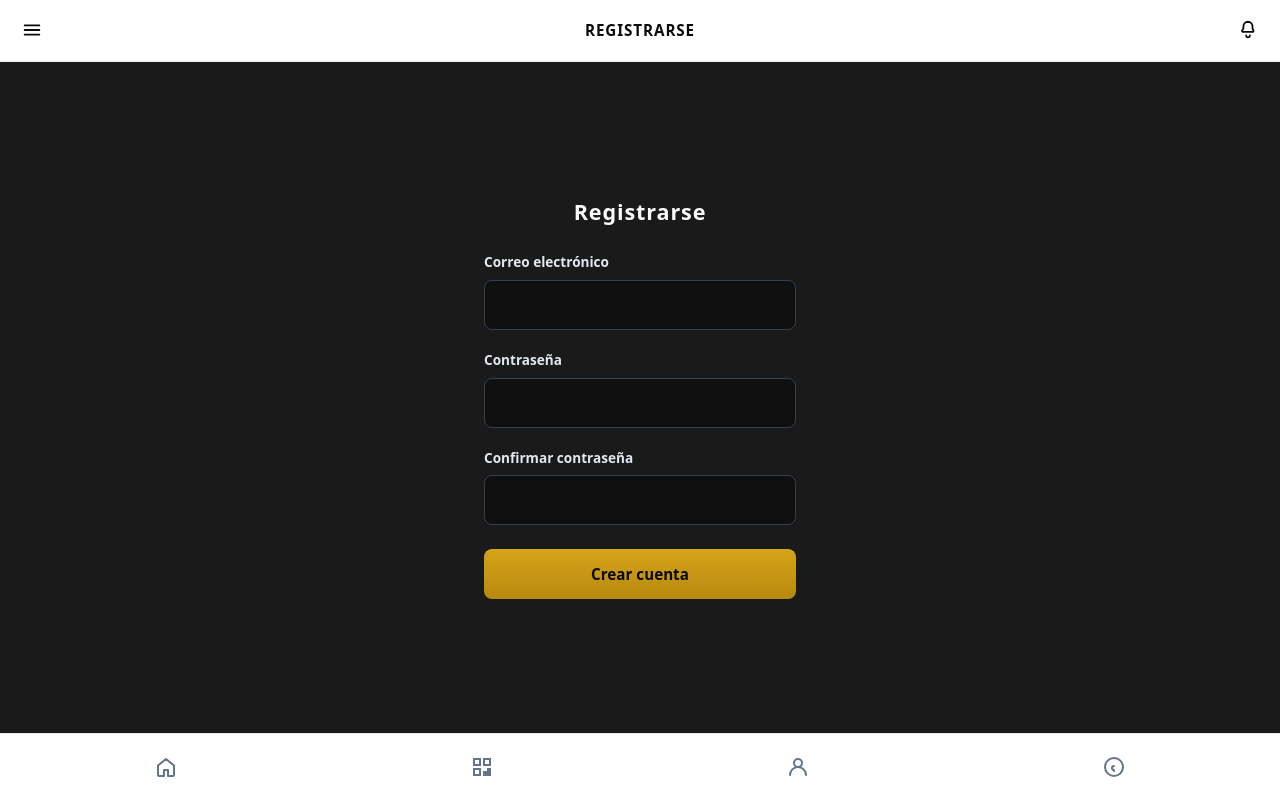
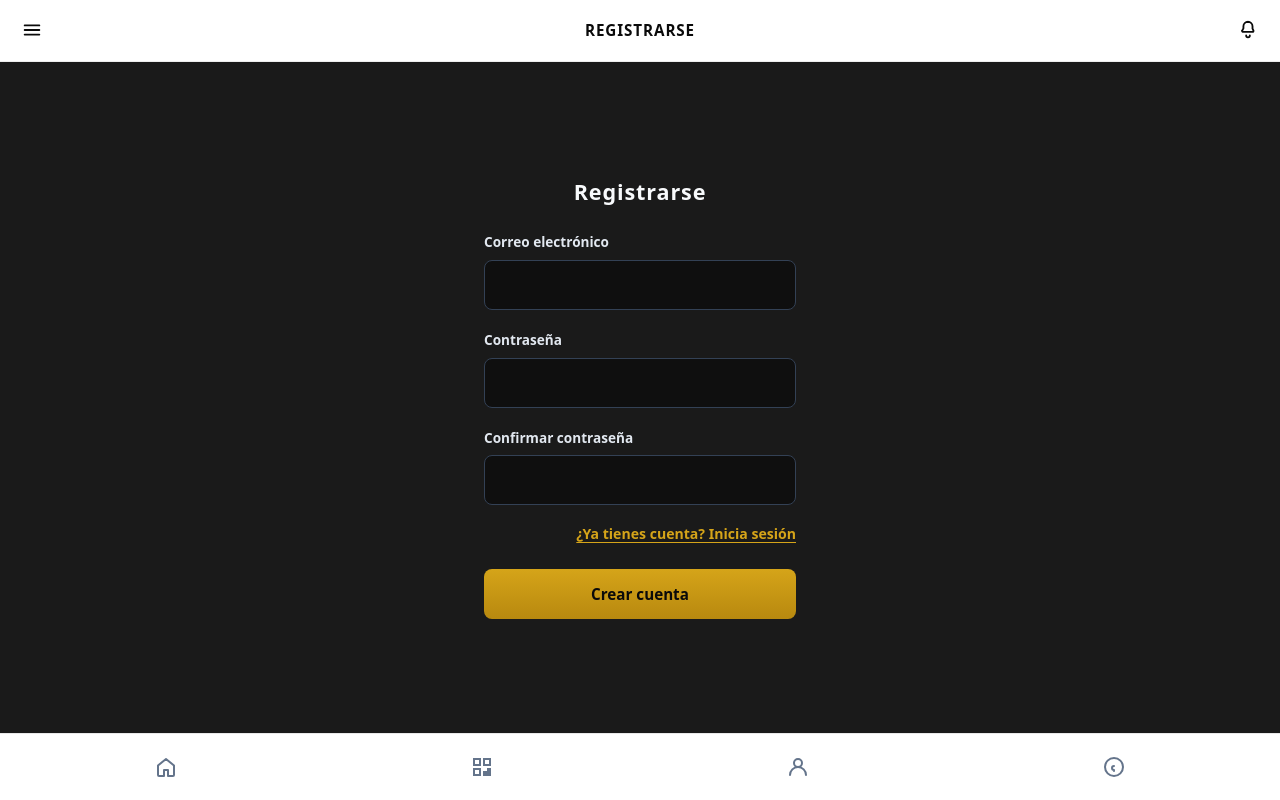
Before and after one commit to ivan049999/proyectoGymTFGA_Fronted, a React (Vite) app: page /registro in a window 1280 px wide. Built offline with nearby package versions, Linux system fonts and the light colour scheme.

Commit message:
Enlace " ¿ Ya tienes cuenta ? , Inicia Sesion " Pagina Registro : He añadido un enlace en la pagina de registro con el texto " ¿ Ya tienes cuenta ? , Inicia Sesion " , que cuando pinchas en ese enlace te vuelve a la pagina del Login ( " Iniciar Sesion " )

```diff
--- a/src/pages/RegisterPage.tsx
+++ b/src/pages/RegisterPage.tsx
@@ -1,5 +1,5 @@
 import { FormEvent, useState } from "react";
-import { useNavigate } from "react-router-dom";
+import { Link, useNavigate } from "react-router-dom";
 
 export function RegisterPage() {
   const navigate = useNavigate();
@@ -71,6 +71,11 @@ export function RegisterPage() {
             minLength={6}
           />
         </div>
+        <p className="login-register-row">
+          <Link to="/login" className="login-register-link">
+            ¿Ya tienes cuenta? Inicia sesión
+          </Link>
+        </p>
         {error ? <p className="login-form-error">{error}</p> : null}
         <button type="submit" className="login-submit">
           Crear cuenta
```
